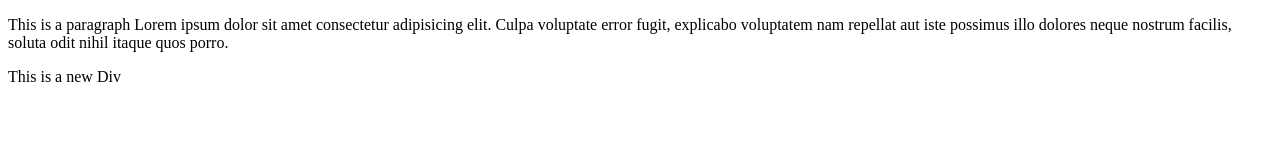
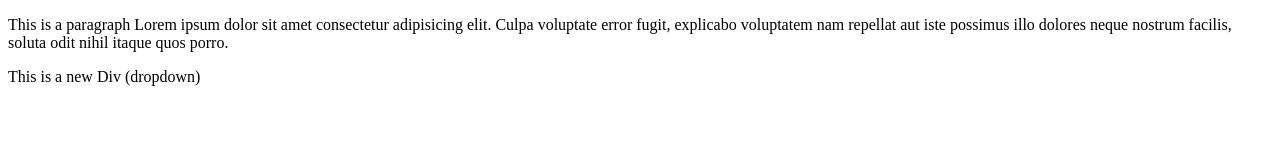
Before and after one commit to Harry044/LocalRepo, a plain HTML site: page index.html in a window 1280 px wide. Drawn offline with Linux system fonts and the light colour scheme.

```diff
--- a/index.html
+++ b/index.html
@@ -7,6 +7,6 @@
 </head>
 <body>
     <p>This is a paragraph Lorem ipsum dolor sit amet consectetur adipisicing elit. Culpa voluptate error fugit, explicabo voluptatem nam repellat aut iste possimus illo dolores neque nostrum facilis, soluta odit nihil itaque quos porro.</p>
-    <div>This is a new Div</div>
+    <div>This is a new Div (dropdown)</div>
 </body>
 </html>
```
